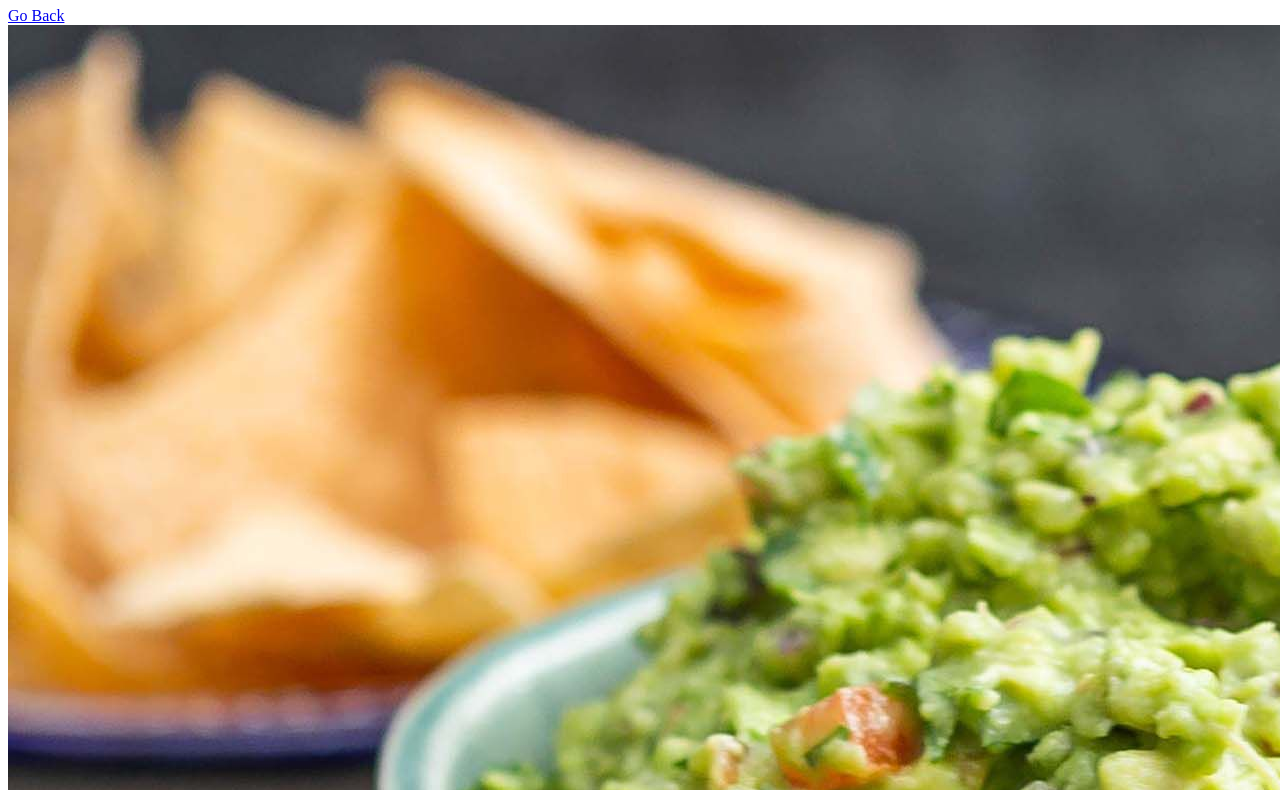
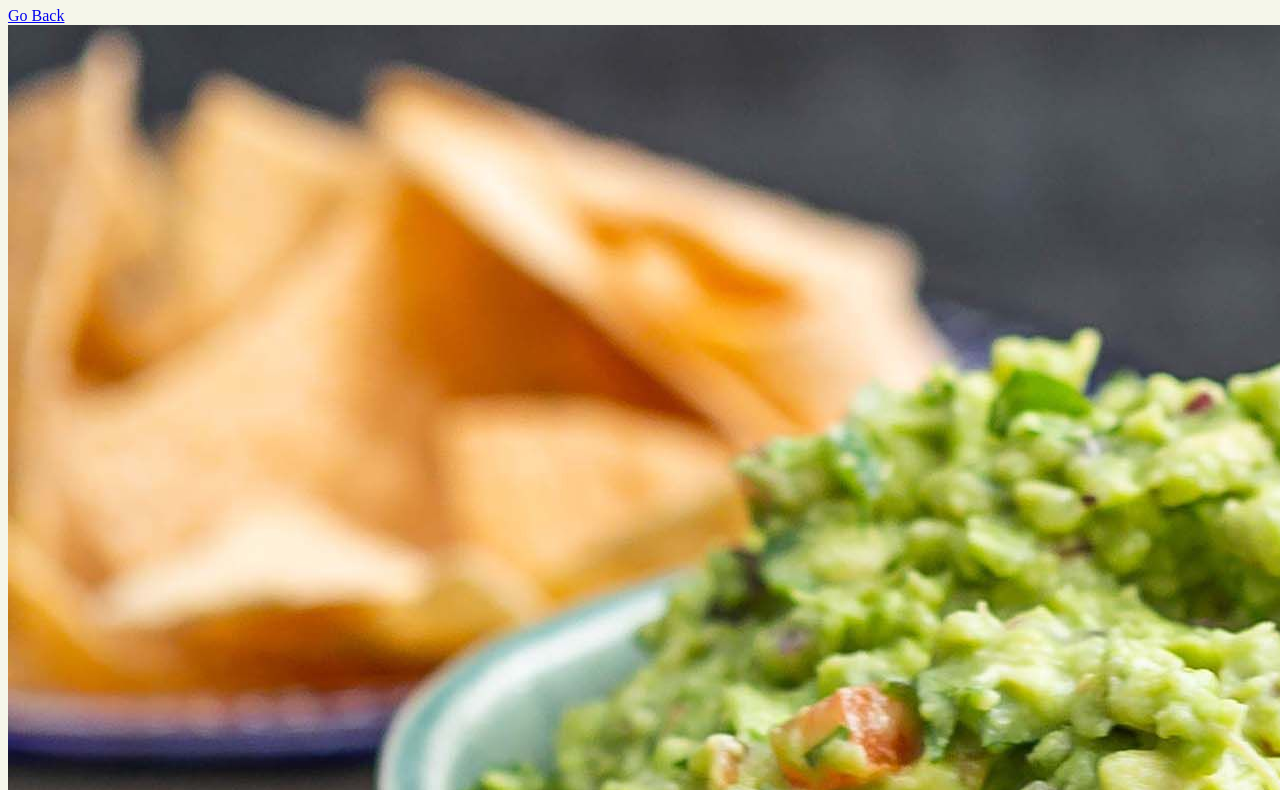
Before and after one commit to Tasha1235813/odin-recipes, a plain HTML site: page recipes/guacamole.html in a window 1280 px wide. Shown: the part 73-863 px from the top of the page. Drawn offline with Linux system fonts and the light colour scheme.

Commit message:
Fix link to styles.css

```diff
--- a/recipes/guacamole.html
+++ b/recipes/guacamole.html
@@ -5,7 +5,7 @@
     <meta http-equiv="X-UA-Compatible" content="IE=edge">
     <meta name="viewport" content="width=device-width, initial-scale=1.0">
     <title> Guacamole </title>
-    <link rel="stylesheet" href="..styles.css">
+    <link rel="stylesheet" href="../styles.css">
 </head>
 <body>
     <h1> Guacamole </h1>
--- a/styles.css
+++ b/styles.css
@@ -3,7 +3,7 @@
 }
 
 h1 {
-    color: rgb (241, 80, 37);
+    color: rgb(241, 80, 37);
     background-color: #f5f6ea;
 }
 
@@ -18,6 +18,6 @@ h3 {
 }
 
 .photo {
-    width: 50px;
+    width: 612px;
     height:auto;
 }
```
Also changed, not shown: recipes/sticky-toffee-pudding.html (+1 -1 lines).
